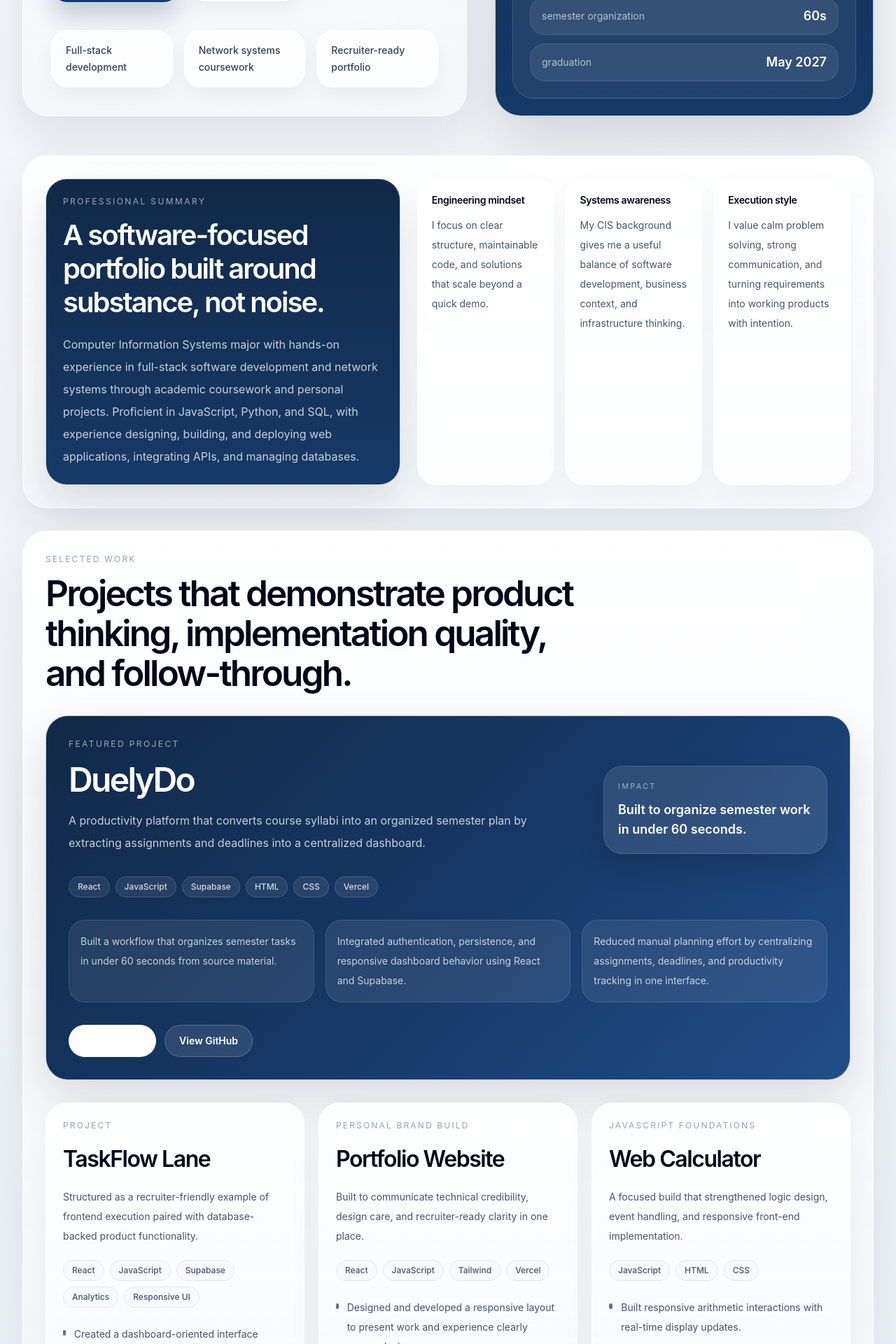
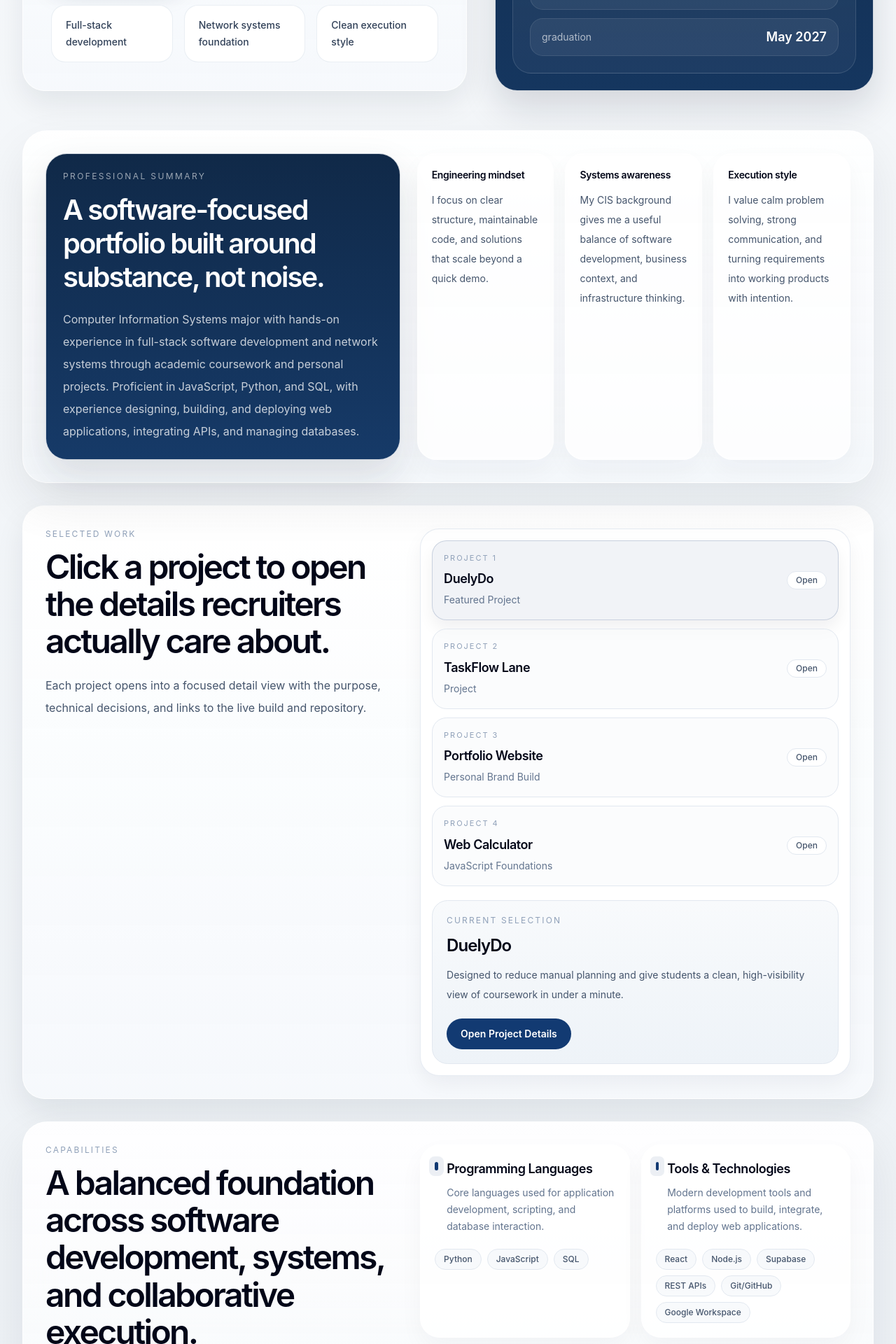
Before and after one commit to stanleytarun777/Portfolio-Website, a React (Vite) app: page / in a window 1280 px wide. Shown: the part 880-2800 px from the top of the page at 70% size. Built offline with nearby package versions, Linux system fonts and the light colour scheme.

Commit message:
Refine portfolio layout and project explorer

```diff
--- a/src/App.jsx
+++ b/src/App.jsx
@@ -10,9 +10,9 @@ import Footer from "./components/Footer.jsx";
 function App() {
   return (
     <div className="relative min-h-screen overflow-hidden bg-[var(--canvas)] text-slate-950">
-      <div className="pointer-events-none absolute inset-0 bg-[radial-gradient(circle_at_top_right,rgba(255,255,255,0.98),transparent_22%),linear-gradient(180deg,#f7f9fc_0%,#edf2f7_45%,#e9eef5_100%)]" />
-      <div className="pointer-events-none absolute inset-x-0 top-0 h-[28rem] bg-[linear-gradient(180deg,rgba(14,35,66,0.08),rgba(14,35,66,0))]" />
-      <div className="pointer-events-none absolute left-[-8rem] top-[22rem] h-[18rem] w-[18rem] rounded-full bg-[radial-gradient(circle,rgba(34,82,150,0.1),transparent_72%)] blur-3xl" />
+      <div className="pointer-events-none absolute inset-0 bg-[linear-gradient(180deg,#f8fafc_0%,#eef2f6_52%,#e7edf5_100%)]" />
+      <div className="pointer-events-none absolute inset-x-0 top-0 h-[22rem] bg-[linear-gradient(180deg,rgba(12,32,62,0.06),rgba(12,32,62,0))]" />
+      <div className="pointer-events-none absolute right-[-6rem] top-[16rem] h-[14rem] w-[14rem] rounded-full bg-[radial-gradient(circle,rgba(25,67,126,0.08),transparent_72%)] blur-3xl" />
 
       <Navbar />
 
--- a/src/components/Hero.jsx
+++ b/src/components/Hero.jsx
@@ -3,8 +3,8 @@ import { profile } from "../data/profile.js";
 
 const metrics = [
   "Full-stack development",
-  "Network systems coursework",
-  "Recruiter-ready portfolio",
+  "Network systems foundation",
+  "Clean execution style",
 ];
 
 export default function Hero() {
@@ -14,12 +14,12 @@ export default function Hero() {
     <>
       <section id="top" className="mx-auto w-full max-w-7xl px-4 pb-10 pt-8 sm:px-6 lg:px-8 lg:pb-14 lg:pt-10">
         <div className="grid gap-8 lg:grid-cols-[minmax(0,1.08fr)_minmax(320px,0.92fr)] lg:items-end lg:gap-10">
-          <div className="rounded-[2.3rem] border border-white/75 bg-[linear-gradient(180deg,rgba(255,255,255,0.9),rgba(244,247,251,0.82))] p-6 shadow-[0_28px_70px_rgba(15,23,42,0.1)] backdrop-blur-2xl sm:p-8 lg:p-10">
-            <div className="inline-flex items-center rounded-full border border-[rgba(16,41,77,0.1)] bg-white px-4 py-2 text-xs font-semibold uppercase tracking-[0.2em] text-slate-500 shadow-[0_10px_24px_rgba(15,23,42,0.05)]">
-              Premium Portfolio
+          <div className="rounded-[2rem] border border-white/80 bg-[linear-gradient(180deg,rgba(255,255,255,0.95),rgba(246,249,252,0.88))] p-6 shadow-[0_18px_40px_rgba(15,23,42,0.08)] sm:p-8 lg:p-10">
+            <div className="inline-flex items-center rounded-full border border-[rgba(16,41,77,0.08)] bg-white px-4 py-2 text-xs font-semibold uppercase tracking-[0.2em] text-slate-500">
+              Software Portfolio
             </div>
 
-            <h1 className="mt-6 max-w-4xl text-5xl font-semibold leading-[0.94] tracking-[-0.06em] text-slate-950 sm:text-6xl lg:text-[4.7rem]">
+            <h1 className="mt-6 max-w-4xl text-5xl font-semibold leading-[0.95] tracking-[-0.06em] text-slate-950 sm:text-6xl lg:text-[4.25rem]">
               {profile.heroHeadline}
             </h1>
 
@@ -46,7 +46,7 @@ export default function Hero() {
               {metrics.map((metric) => (
                 <div
                   key={metric}
-                  className="rounded-[1.5rem] border border-white/80 bg-white/72 px-5 py-4 shadow-[0_12px_28px_rgba(15,23,42,0.05)]"
+                  className="rounded-[1.25rem] border border-slate-200/70 bg-white px-5 py-4"
                 >
                   <p className="text-sm font-medium leading-6 text-slate-700">{metric}</p>
                 </div>
@@ -54,8 +54,8 @@ export default function Hero() {
             </div>
           </div>
 
-          <div className="rounded-[2.3rem] border border-white/75 bg-[linear-gradient(180deg,#102948,#163a68)] p-5 text-white shadow-[0_34px_82px_rgba(15,23,42,0.16)] sm:p-6">
-            <div className="rounded-[1.9rem] border border-white/12 bg-[linear-gradient(180deg,rgba(255,255,255,0.12),rgba(255,255,255,0.05))] p-5 backdrop-blur-xl sm:p-6">
+          <div className="rounded-[2rem] border border-white/80 bg-[linear-gradient(180deg,#102948,#15365f)] p-5 text-white shadow-[0_24px_52px_rgba(15,23,42,0.14)] sm:p-6">
+            <div className="rounded-[1.65rem] border border-white/12 bg-[linear-gradient(180deg,rgba(255,255,255,0.1),rgba(255,255,255,0.04))] p-5 sm:p-6">
               <div className="flex items-start justify-between gap-4">
                 <button
                   type="button"
@@ -70,9 +70,9 @@ export default function Hero() {
                   />
                 </button>
 
-                <div className="rounded-full border border-white/12 bg-white/10 px-3 py-1 text-xs font-medium uppercase tracking-[0.18em] text-white/72">
+                <p className="text-xs font-medium uppercase tracking-[0.18em] text-white/60">
                   {profile.graduation}
-                </div>
+                </p>
               </div>
 
               <div className="mt-6">
@@ -93,7 +93,7 @@ export default function Hero() {
                 {profile.stats.map((stat) => (
                   <div
                     key={stat.label}
-                    className="flex items-center justify-between rounded-[1.35rem] border border-white/10 bg-white/8 px-4 py-3"
+                    className="flex items-center justify-between rounded-[1.15rem] border border-white/10 bg-white/6 px-4 py-3"
                   >
                     <p className="text-sm text-white/64">{stat.label}</p>
                     <p className="text-lg font-semibold text-white">{stat.value}</p>
--- a/src/components/Projects.jsx
+++ b/src/components/Projects.jsx
@@ -1,57 +1,76 @@
+import { useMemo, useState } from "react";
 import { projects } from "../data/projects.jsx";
 
-function FeaturedProject({ project }) {
+function ProjectModal({ project, onClose }) {
+  if (!project) {
+    return null;
+  }
+
   return (
-    <article className="overflow-hidden rounded-[2rem] border border-white/75 bg-[linear-gradient(135deg,#102948_0%,#173a69_55%,#214d86_100%)] p-6 text-white shadow-[0_28px_70px_rgba(15,23,42,0.14)] sm:p-8">
-      <div className="flex flex-col gap-8 lg:flex-row lg:items-end lg:justify-between">
-        <div className="max-w-3xl">
-          <p className="text-xs uppercase tracking-[0.2em] text-white/58">
-            {project.category}
-          </p>
-          <h3 className="mt-4 text-4xl font-semibold tracking-[-0.055em] sm:text-[3rem]">
+    <div
+      className="fixed inset-0 z-[80] flex items-center justify-center bg-slate-950/68 p-4 backdrop-blur-md"
+      role="dialog"
+      aria-modal="true"
+      aria-label={`${project.title} details`}
+      onClick={onClose}
+    >
+      <div
+        className="relative w-full max-w-4xl overflow-hidden rounded-[2rem] border border-white/20 bg-white shadow-[0_34px_80px_rgba(15,23,42,0.24)]"
+        onClick={(event) => event.stopPropagation()}
+      >
+        <button
+          type="button"
+          className="absolute right-5 top-5 z-10 inline-flex h-10 w-10 items-center justify-center rounded-full border border-slate-200 bg-white text-lg text-slate-600 shadow-sm transition hover:text-slate-950"
+          aria-label="Close project details"
+          onClick={onClose}
+        >
+          ×
+        </button>
+
+        <div className="border-b border-slate-200 bg-[linear-gradient(135deg,#f8fafc_0%,#eef3f8_100%)] px-6 py-8 sm:px-8">
+          <p className="text-xs uppercase tracking-[0.18em] text-slate-400">{project.category}</p>
+          <h3 className="mt-3 text-4xl font-semibold tracking-[-0.055em] text-slate-950">
             {project.title}
           </h3>
-          <p className="mt-4 max-w-2xl text-base leading-8 text-white/76">
-            {project.summary}
-          </p>
+          <p className="mt-4 max-w-3xl text-base leading-8 text-slate-600">{project.summary}</p>
         </div>
 
-        <div className="rounded-[1.7rem] border border-white/12 bg-white/10 px-5 py-5 shadow-[0_18px_42px_rgba(0,0,0,0.15)] backdrop-blur-xl lg:max-w-xs">
-          <p className="text-[11px] uppercase tracking-[0.2em] text-white/54">Impact</p>
-          <p className="mt-3 text-lg font-semibold text-white">
-            Built to organize semester work in under 60 seconds.
-          </p>
+        <div className="grid gap-8 px-6 py-6 sm:px-8 lg:grid-cols-[minmax(0,1fr)_280px]">
+          <div>
+            <p className="text-sm font-semibold text-slate-950">Project Overview</p>
+            <p className="mt-3 text-sm leading-7 text-slate-600">{project.caption}</p>
+
+            <div className="mt-6 space-y-3">
+              {project.highlights.map((highlight) => (
+                <div key={highlight} className="flex items-start gap-3">
+                  <span className="mt-2 h-2 w-2 rounded-full bg-[var(--navy)]/70" />
+                  <p className="text-sm leading-7 text-slate-600">{highlight}</p>
+                </div>
+              ))}
             </div>
           </div>
 
-      <div className="mt-8 flex flex-wrap gap-2">
+          <aside className="space-y-5">
+            <div className="rounded-[1.5rem] border border-slate-200 bg-slate-50/80 p-5">
+              <p className="text-xs uppercase tracking-[0.18em] text-slate-400">Tech Stack</p>
+              <div className="mt-4 flex flex-wrap gap-2">
                 {project.stack.map((item) => (
                   <span
                     key={item}
-            className="rounded-full border border-white/14 bg-white/8 px-3 py-1.5 text-xs font-medium text-white/80"
+                    className="rounded-full border border-slate-200 bg-white px-3 py-1.5 text-xs font-medium text-slate-600"
                   >
                     {item}
                   </span>
                 ))}
               </div>
-
-      <div className="mt-8 grid gap-4 lg:grid-cols-3">
-        {project.highlights.map((highlight) => (
-          <div
-            key={highlight}
-            className="rounded-[1.45rem] border border-white/12 bg-white/8 p-4"
-          >
-            <p className="text-sm leading-7 text-white/74">{highlight}</p>
-          </div>
-        ))}
             </div>
 
-      <div className="mt-8 flex flex-col gap-3 sm:flex-row">
+            <div className="flex flex-col gap-3">
               <a
                 href={project.liveUrl}
                 target="_blank"
                 rel="noreferrer"
-          className="inline-flex items-center justify-center rounded-full bg-white px-5 py-3 text-sm font-semibold text-[var(--navy)] transition duration-300 hover:-translate-y-0.5"
+                className="inline-flex items-center justify-center rounded-full bg-[var(--navy)] px-5 py-3 text-sm font-semibold text-white transition duration-300 hover:bg-[#173f76]"
               >
                 {project.ctaLabel}
               </a>
@@ -59,90 +78,110 @@ function FeaturedProject({ project }) {
                 href={project.githubUrl}
                 target="_blank"
                 rel="noreferrer"
-          className="inline-flex items-center justify-center rounded-full border border-white/20 bg-white/10 px-5 py-3 text-sm font-semibold text-white transition duration-300 hover:-translate-y-0.5 hover:bg-white/14"
+                className="inline-flex items-center justify-center rounded-full border border-slate-200 bg-white px-5 py-3 text-sm font-semibold text-slate-700 transition duration-300 hover:border-slate-300 hover:text-slate-950"
               >
                 View GitHub
               </a>
             </div>
-    </article>
-  );
-}
-
-function ProjectCard({ project }) {
-  return (
-    <article className="flex h-full flex-col rounded-[1.9rem] border border-white/80 bg-[linear-gradient(180deg,rgba(255,255,255,0.94),rgba(244,247,251,0.82))] p-6 shadow-[0_20px_48px_rgba(15,23,42,0.06)] transition duration-300 hover:-translate-y-1 hover:shadow-[0_26px_58px_rgba(15,23,42,0.1)]">
-      <p className="text-xs uppercase tracking-[0.18em] text-slate-400">{project.category}</p>
-      <h3 className="mt-4 text-[2rem] font-semibold tracking-[-0.045em] text-slate-950">
-        {project.title}
-      </h3>
-      <p className="mt-4 text-sm leading-7 text-slate-600">{project.caption}</p>
-
-      <div className="mt-5 flex flex-wrap gap-2">
-        {project.stack.map((item) => (
-          <span
-            key={item}
-            className="rounded-full border border-slate-200 bg-slate-50/90 px-3 py-1.5 text-xs font-medium text-slate-600"
-          >
-            {item}
-          </span>
-        ))}
+          </aside>
         </div>
-
-      <div className="mt-6 space-y-3">
-        {project.highlights.slice(0, 2).map((highlight) => (
-          <div key={highlight} className="flex items-start gap-3">
-            <span className="mt-2 h-2 w-2 rounded-full bg-[var(--navy)]/70" />
-            <p className="text-sm leading-7 text-slate-600">{highlight}</p>
       </div>
-        ))}
     </div>
-
-      <div className="mt-auto flex gap-3 pt-8">
-        <a
-          href={project.liveUrl}
-          target="_blank"
-          rel="noreferrer"
-          className="inline-flex items-center rounded-full bg-[var(--navy)] px-4 py-2.5 text-sm font-semibold text-white transition duration-300 hover:bg-[#173f76]"
-        >
-          {project.ctaLabel}
-        </a>
-        <a
-          href={project.githubUrl}
-          target="_blank"
-          rel="noreferrer"
-          className="inline-flex items-center rounded-full border border-slate-200 bg-white px-4 py-2.5 text-sm font-semibold text-slate-700 transition duration-300 hover:border-slate-300 hover:text-slate-950"
-        >
-          GitHub
-        </a>
-      </div>
-    </article>
   );
 }
 
 export default function Projects() {
-  const [featured, ...rest] = projects;
+  const [selectedTitle, setSelectedTitle] = useState(projects[0]?.title ?? null);
+  const [openTitle, setOpenTitle] = useState(null);
+
+  const selectedProject = useMemo(
+    () => projects.find((project) => project.title === selectedTitle) ?? null,
+    [selectedTitle],
+  );
+  const openProject = useMemo(
+    () => projects.find((project) => project.title === openTitle) ?? null,
+    [openTitle],
+  );
 
   return (
+    <>
       <section
         id="projects"
-      className="rounded-[2.2rem] border border-white/75 bg-[linear-gradient(180deg,rgba(255,255,255,0.92),rgba(244,247,251,0.84))] p-6 shadow-[0_28px_68px_rgba(15,23,42,0.08)] backdrop-blur-2xl lg:p-8"
+        className="rounded-[2rem] border border-white/80 bg-[linear-gradient(180deg,rgba(255,255,255,0.95),rgba(246,249,252,0.9))] p-6 shadow-[0_18px_40px_rgba(15,23,42,0.08)] lg:p-8"
       >
-      <div className="max-w-3xl">
+        <div className="grid gap-8 lg:grid-cols-[minmax(0,0.9fr)_minmax(0,1.1fr)] lg:items-start">
+          <div>
             <p className="text-xs uppercase tracking-[0.18em] text-slate-400">Selected Work</p>
-        <h2 className="mt-3 text-4xl font-semibold tracking-[-0.055em] text-slate-950 sm:text-[3.2rem]">
-          Projects that demonstrate product thinking, implementation quality, and follow-through.
+            <h2 className="mt-3 text-4xl font-semibold tracking-[-0.055em] text-slate-950 sm:text-[3rem]">
+              Click a project to open the details recruiters actually care about.
             </h2>
+            <p className="mt-5 max-w-2xl text-base leading-8 text-slate-600">
+              Each project opens into a focused detail view with the purpose,
+              technical decisions, and links to the live build and repository.
+            </p>
           </div>
 
-      <div className="mt-8">
-        <FeaturedProject project={featured} />
+          <div className="rounded-[1.7rem] border border-slate-200/80 bg-white p-4 shadow-[0_12px_28px_rgba(15,23,42,0.05)]">
+            <div className="space-y-3">
+              {projects.map((project, index) => {
+                const active = project.title === selectedTitle;
+
+                return (
+                  <button
+                    key={project.title}
+                    type="button"
+                    className={`flex w-full items-center justify-between rounded-[1.3rem] border px-4 py-4 text-left transition duration-300 ${
+                      active
+                        ? "border-[rgba(18,58,114,0.18)] bg-[rgba(18,58,114,0.06)] shadow-[0_12px_22px_rgba(15,23,42,0.06)]"
+                        : "border-slate-200 bg-slate-50/60 hover:border-slate-300 hover:bg-white"
+                    }`}
+                    onClick={() => {
+                      setSelectedTitle(project.title);
+                      setOpenTitle(project.title);
+                    }}
+                  >
+                    <div className="pr-4">
+                      <p className="text-[11px] uppercase tracking-[0.18em] text-slate-400">
+                        Project {index + 1}
+                      </p>
+                      <p className="mt-2 text-lg font-semibold tracking-tight text-slate-950">
+                        {project.title}
+                      </p>
+                      <p className="mt-1 text-sm leading-6 text-slate-500">{project.category}</p>
+                    </div>
+                    <span className="shrink-0 rounded-full border border-slate-200 bg-white px-3 py-1 text-xs font-medium text-slate-600">
+                      Open
+                    </span>
+                  </button>
+                );
+              })}
             </div>
 
-      <div className="mt-8 grid gap-5 xl:grid-cols-3">
-        {rest.map((project) => (
-          <ProjectCard key={project.title} project={project} />
-        ))}
+            {selectedProject && (
+              <div className="mt-5 rounded-[1.4rem] border border-slate-200 bg-[linear-gradient(180deg,#f8fafc_0%,#eef3f8_100%)] p-5">
+                <p className="text-xs uppercase tracking-[0.18em] text-slate-400">
+                  Current Selection
+                </p>
+                <h3 className="mt-3 text-2xl font-semibold tracking-[-0.04em] text-slate-950">
+                  {selectedProject.title}
+                </h3>
+                <p className="mt-3 text-sm leading-7 text-slate-600">
+                  {selectedProject.caption}
+                </p>
+                <button
+                  type="button"
+                  className="mt-5 inline-flex items-center rounded-full bg-[var(--navy)] px-5 py-3 text-sm font-semibold text-white transition duration-300 hover:bg-[#173f76]"
+                  onClick={() => setOpenTitle(selectedProject.title)}
+                >
+                  Open Project Details
+                </button>
+              </div>
+            )}
+          </div>
         </div>
       </section>
+
+      <ProjectModal project={openProject} onClose={() => setOpenTitle(null)} />
+    </>
   );
 }
```
Also changed, not shown: src/components/Navbar.jsx (+6 -6 lines). Lines whose indentation alone changed are shown as unchanged.
